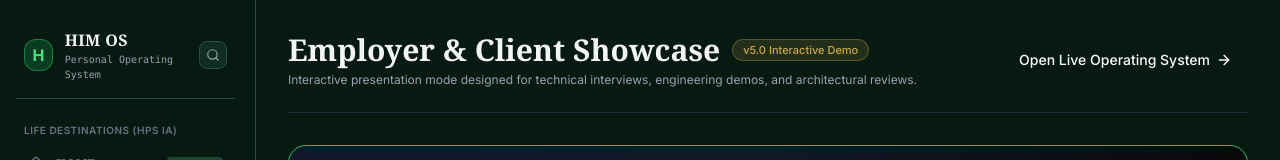
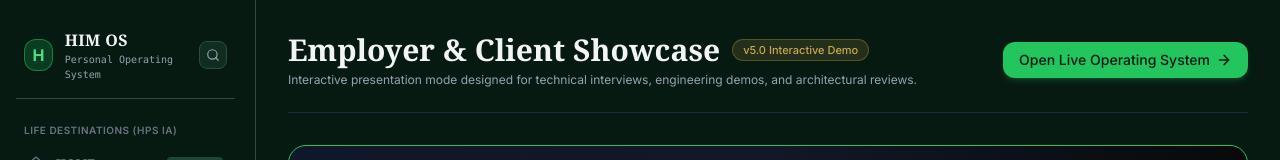
Before and after one commit to Quantumdata66/him-os, a Next.js app: page /demo in a window 1280 px wide. Shown: the top 160 px of the page. Built offline with nearby package versions, Linux system fonts and the light colour scheme; no server answers; a web font is replaced by a local one.

Commit message:
fix(demo): fix button variant type error and complete HPS canonical rebirth

```diff
--- a/src/app/demo/page.tsx
+++ b/src/app/demo/page.tsx
@@ -84,7 +84,7 @@ export default function DemoShowcasePage() {
             Interactive presentation mode designed for technical interviews, engineering demos, and architectural reviews.
           </p>
         </div>
-        <Button variant="gold" onClick={() => window.location.assign('/dashboard')}>
+        <Button variant="primary" onClick={() => window.location.assign('/dashboard')}>
           <span>Open Live Operating System</span>
           <ArrowRight className="w-4 h-4 ml-1.5" />
         </Button>
```
